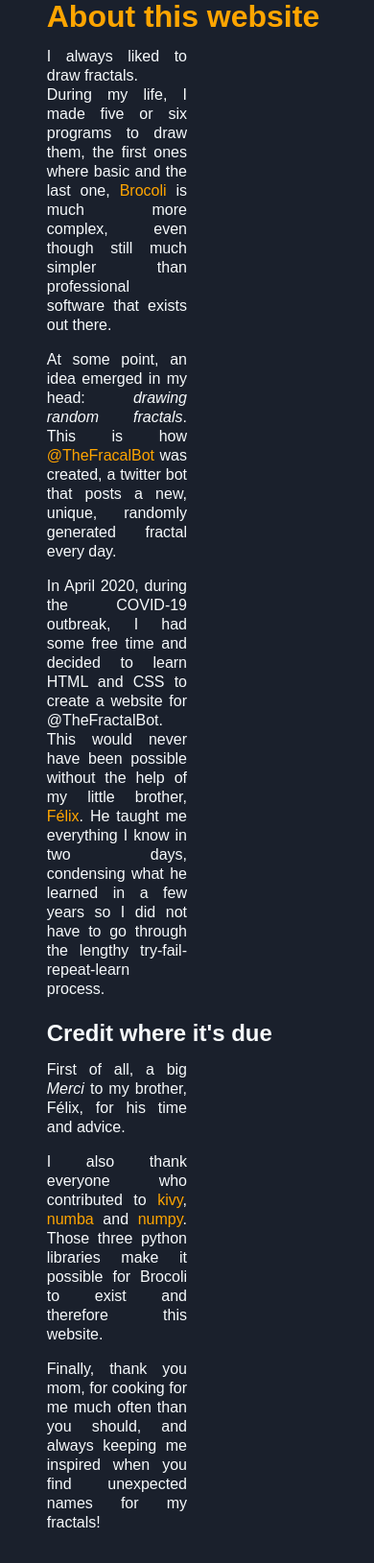
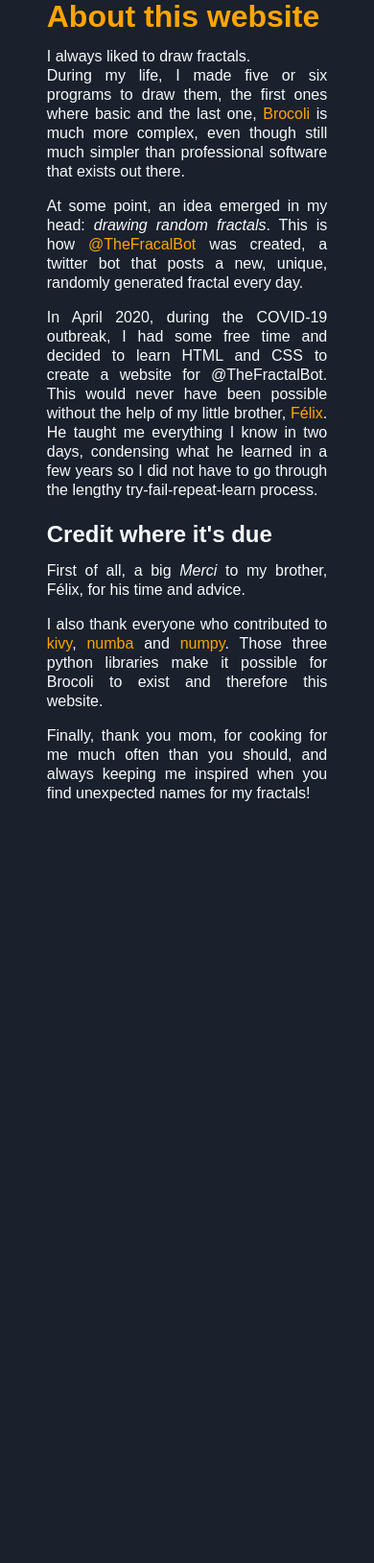
Before and after one commit to ddorn/thefractal.space, a Flask app: page /about in a window 390 px wide. Shown: the part 71-1700 px from the top of the page at 96% size. After the commit the page ends 906 px from the top, so only its background shows below. Run offline with Flask 2, Linux system fonts and the light colour scheme; some web fonts are replaced.

Commit message:
add readme + responsive about

```diff
--- a/thefractalbot_web/static/style.css
+++ b/thefractalbot_web/static/style.css
@@ -325,4 +325,8 @@ aside {
         min-height: 70vh;
         justify-content: space-between;
     }
+
+    .p--about {
+        width: 100%;
+    }
 }
```
Also changed, not shown: README.md (added), 1 other file.
